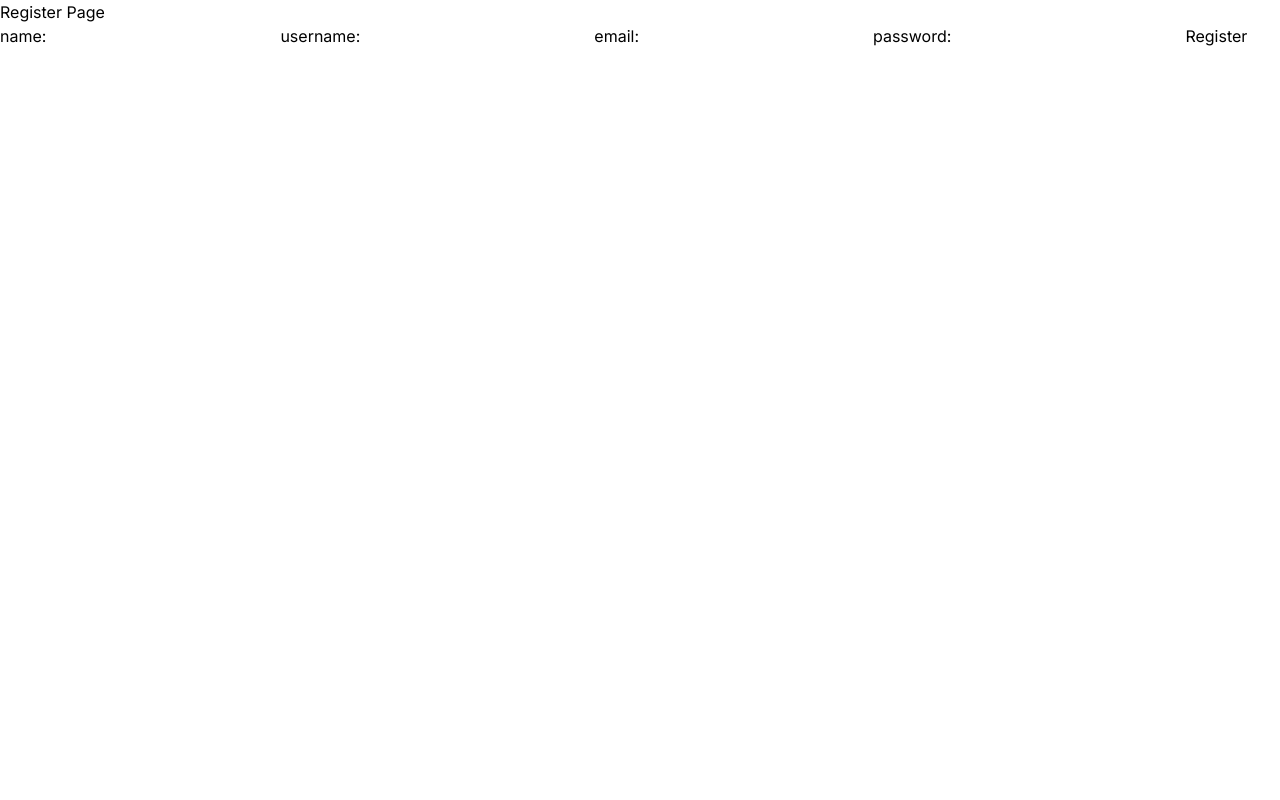
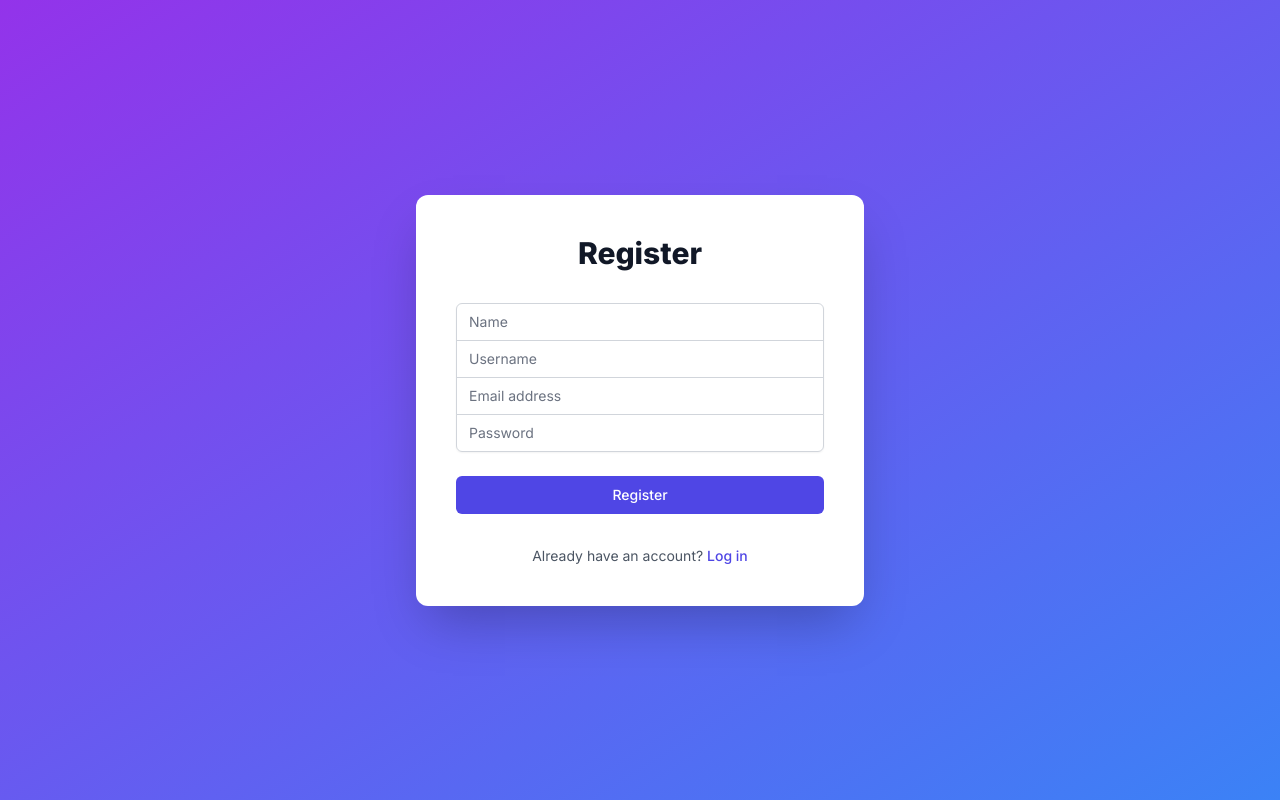
Before and after one commit to adistrim/EventSync, a Next.js app in the folder frontend/: page /register in a window 1280 px wide. Built offline with nearby package versions, Linux system fonts and the light colour scheme.

Commit message:
Register and Login UI

```diff
--- a/frontend/components/LoginPage.js
+++ b/frontend/components/LoginPage.js
@@ -1,6 +1,7 @@
 "use client";
 import React, { useState } from "react";
 import { useRouter } from "next/navigation";
+import Link from "next/link";
 
 const LoginPage = () => {
   const [email, setEmail] = useState("");
@@ -9,7 +10,6 @@
 
   const handleSubmit = async (e) => {
     e.preventDefault();
-
     const response = await fetch(
       `${process.env.NEXT_PUBLIC_BACKEND_URL}/login`,
       {
@@ -20,7 +20,6 @@
         body: JSON.stringify({ email, password }),
       },
     );
-
     if (response.ok) {
       const data = await response.json();
       if (data.error) {
@@ -35,29 +34,64 @@
   };
 
   return (
+    <div className="min-h-screen bg-gradient-to-br from-purple-600 to-blue-500 flex items-center justify-center py-12 px-4 sm:px-6 lg:px-8">
+      <div className="max-w-md w-full space-y-8 bg-white p-10 rounded-xl shadow-2xl">
+        <h1 className="text-3xl font-extrabold text-center text-gray-900">
+          Login
+        </h1>
+        <form onSubmit={handleSubmit} className="mt-8 space-y-6">
+          <div className="rounded-md shadow-sm -space-y-px">
             <div>
-      <h1>Login</h1>
-      <form onSubmit={handleSubmit}>
-        <label>
-          email:
+              <label htmlFor="email" className="sr-only">
+                Email
+              </label>
               <input
-            type="text"
-            name="email"
+                id="email"
+                type="email"
+                required
+                className="appearance-none rounded-none relative block w-full px-3 py-2 border border-gray-300 placeholder-gray-500 text-gray-900 rounded-t-md focus:outline-none focus:ring-indigo-500 focus:border-indigo-500 focus:z-10 sm:text-sm"
+                placeholder="Email address"
                 value={email}
                 onChange={(e) => setEmail(e.target.value)}
               />
+            </div>
+            <div>
+              <label htmlFor="password" className="sr-only">
+                Password
               </label>
-        <label>
-          password:
               <input
+                id="password"
                 type="password"
-            name="password"
+                required
+                className="appearance-none rounded-none relative block w-full px-3 py-2 border border-gray-300 placeholder-gray-500 text-gray-900 rounded-b-md focus:outline-none focus:ring-indigo-500 focus:border-indigo-500 focus:z-10 sm:text-sm"
+                placeholder="Password"
                 value={password}
                 onChange={(e) => setPassword(e.target.value)}
               />
-        </label>
-        <button type="submit">Login</button>
+            </div>
+          </div>
+
+          <div>
+            <button
+              type="submit"
+              className="group relative w-full flex justify-center py-2 px-4 border border-transparent text-sm font-medium rounded-md text-white bg-indigo-600 hover:bg-indigo-700 focus:outline-none focus:ring-2 focus:ring-offset-2 focus:ring-indigo-500"
+            >
+              Login
+            </button>
+          </div>
         </form>
+        <div className="text-center mt-4">
+          <p className="text-sm text-gray-600">
+            Don&apos;t have an account?{" "}
+            <Link
+              href="/register"
+              className="font-medium text-indigo-600 hover:text-indigo-500"
+            >
+              Register here
+            </Link>
+          </p>
+        </div>
+      </div>
     </div>
   );
 };
--- a/frontend/components/RegisterPage.js
+++ b/frontend/components/RegisterPage.js
@@ -1,6 +1,7 @@
 "use client";
 import { useState } from "react";
 import { useRouter } from "next/navigation";
+import Link from "next/link";
 
 const RegisterPage = () => {
   const [name, setName] = useState("");
@@ -11,7 +12,6 @@
 
   const handleSubmit = async (e) => {
     e.preventDefault();
-
     const response = await fetch(
       `${process.env.NEXT_PUBLIC_BACKEND_URL}/register`,
       {
@@ -22,7 +22,6 @@
         body: JSON.stringify({ name, username, email, password }),
       },
     );
-
     if (response.ok) {
       router.push("/login");
     } else {
@@ -31,47 +30,92 @@
   };
 
   return (
+    <div className="min-h-screen bg-gradient-to-br from-purple-600 to-blue-500 flex items-center justify-center py-12 px-4 sm:px-6 lg:px-8">
+      <div className="max-w-md w-full space-y-8 bg-white p-10 rounded-xl shadow-2xl">
+        <h1 className="text-3xl font-extrabold text-center text-gray-900">
+          Register
+        </h1>
+        <form onSubmit={handleSubmit} className="mt-8 space-y-6">
+          <div className="rounded-md shadow-sm -space-y-px">
             <div>
-      <h1>Register Page</h1>
-      <form onSubmit={handleSubmit}>
-        <label>
-          name:
+              <label htmlFor="name" className="sr-only">
+                Name
+              </label>
               <input
+                id="name"
                 type="text"
-            name="name"
+                required
+                className="appearance-none rounded-none relative block w-full px-3 py-2 border border-gray-300 placeholder-gray-500 text-gray-900 rounded-t-md focus:outline-none focus:ring-indigo-500 focus:border-indigo-500 focus:z-10 sm:text-sm"
+                placeholder="Name"
                 value={name}
                 onChange={(e) => setName(e.target.value)}
               />
+            </div>
+            <div>
+              <label htmlFor="username" className="sr-only">
+                Username
               </label>
-        <label>
-          username:
               <input
+                id="username"
                 type="text"
-            name="username"
+                required
+                className="appearance-none rounded-none relative block w-full px-3 py-2 border border-gray-300 placeholder-gray-500 text-gray-900 focus:outline-none focus:ring-indigo-500 focus:border-indigo-500 focus:z-10 sm:text-sm"
+                placeholder="Username"
                 value={username}
                 onChange={(e) => setUsername(e.target.value)}
               />
+            </div>
+            <div>
+              <label htmlFor="email" className="sr-only">
+                Email
               </label>
-        <label>
-          email:
               <input
-            type="text"
-            name="email"
+                id="email"
+                type="email"
+                required
+                className="appearance-none rounded-none relative block w-full px-3 py-2 border border-gray-300 placeholder-gray-500 text-gray-900 focus:outline-none focus:ring-indigo-500 focus:border-indigo-500 focus:z-10 sm:text-sm"
+                placeholder="Email address"
                 value={email}
                 onChange={(e) => setEmail(e.target.value)}
               />
+            </div>
+            <div>
+              <label htmlFor="password" className="sr-only">
+                Password
               </label>
-        <label>
-          password:
               <input
+                id="password"
                 type="password"
-            name="password"
+                required
+                className="appearance-none rounded-none relative block w-full px-3 py-2 border border-gray-300 placeholder-gray-500 text-gray-900 rounded-b-md focus:outline-none focus:ring-indigo-500 focus:border-indigo-500 focus:z-10 sm:text-sm"
+                placeholder="Password"
                 value={password}
                 onChange={(e) => setPassword(e.target.value)}
               />
-        </label>
-        <button type="submit">Register</button>
+            </div>
+          </div>
+
+          <div>
+            <button
+              type="submit"
+              className="group relative w-full flex justify-center py-2 px-4 border border-transparent text-sm font-medium rounded-md text-white bg-indigo-600 hover:bg-indigo-700 focus:outline-none focus:ring-2 focus:ring-offset-2 focus:ring-indigo-500"
+            >
+              Register
+            </button>
+          </div>
         </form>
+        <div className="text-center mt-4">
+          <p className="text-sm text-gray-600">
+            Already have an account?{" "}
+            <Link
+              href="/login"
+              className="font-medium text-indigo-600 hover:text-indigo-500"
+            >
+              Log in
+            </Link>
+          </p>
+        </div>
+      </div>
     </div>
   );
 };
```
Lines whose indentation alone changed are shown as unchanged.
